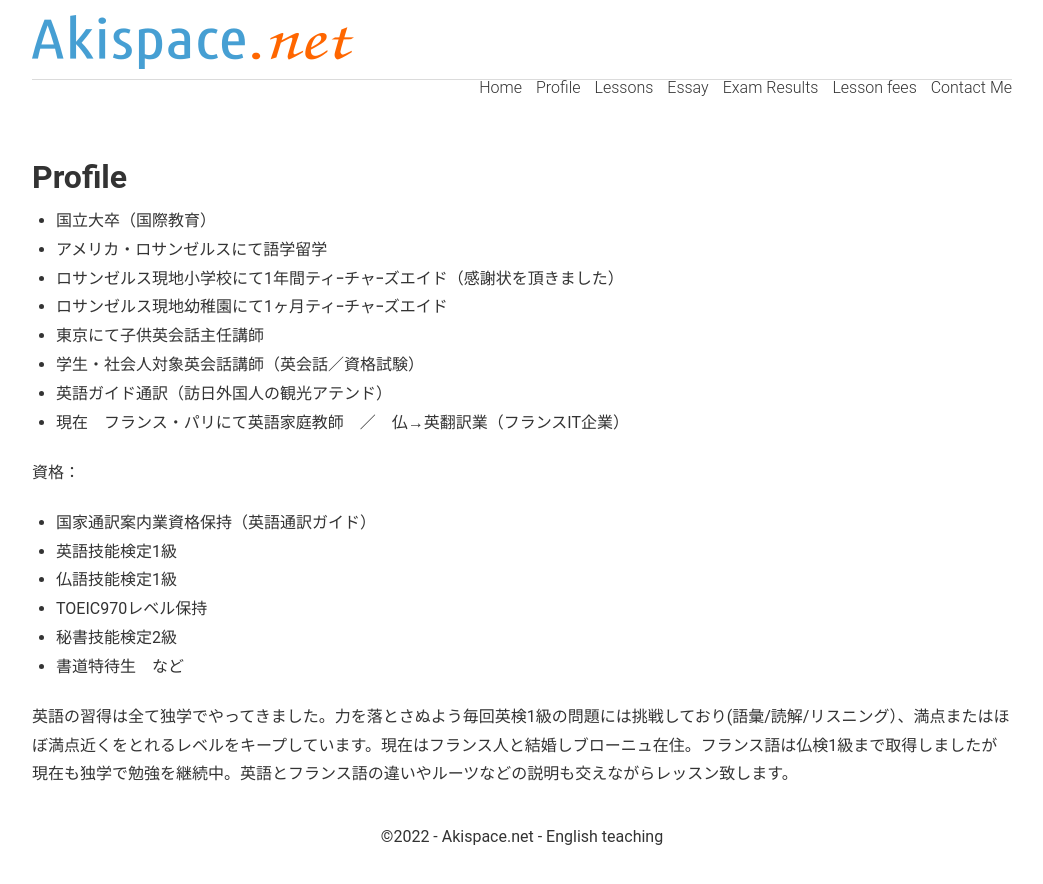
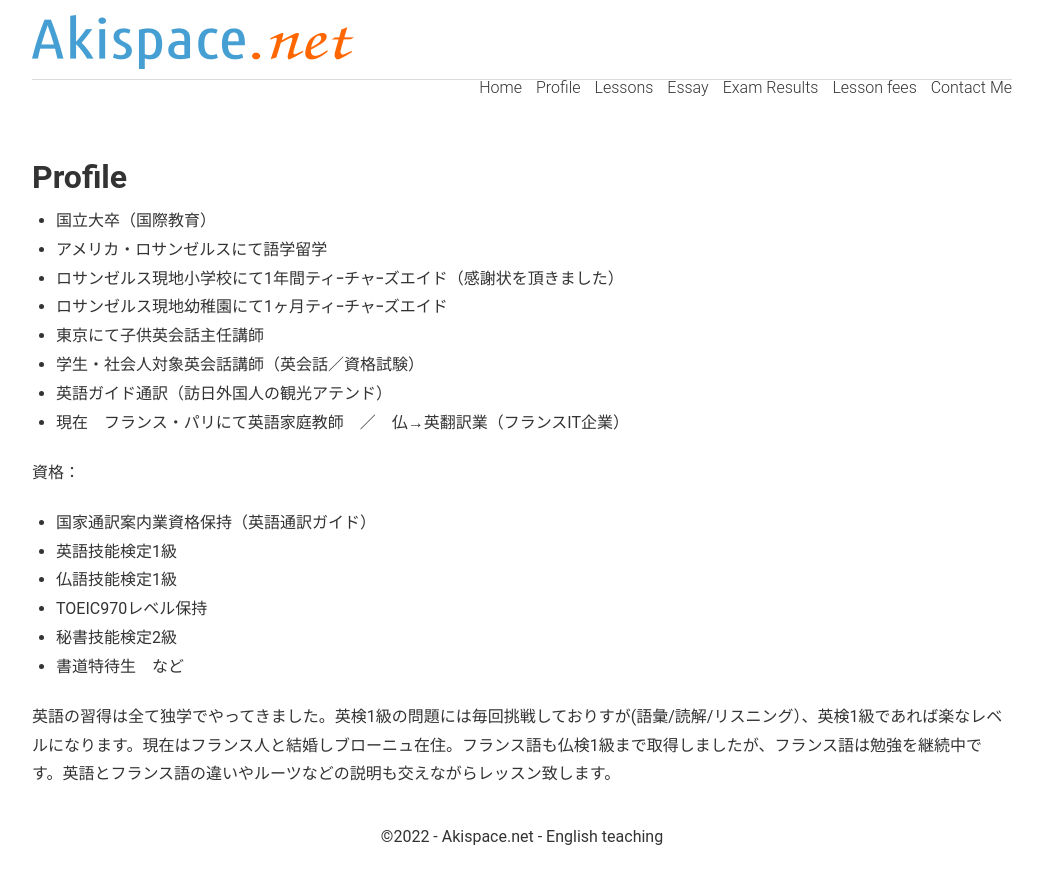
Before and after one commit to phocean/akispace, a Jekyll site: the page built from profile.md, in a window 1280 px wide. Shown: the top 884 px of the page, without its empty margins (118-1161 px from the left). Built offline with Jekyll 4.4.1, drawn with Linux system fonts in a browser that asks for light colours.

Commit message:
Update profile.md

```diff
--- a/profile.md
+++ b/profile.md
@@ -26,4 +26,4 @@ description: フランス、パリで探す英語家庭教師。英検1級/フ
 * 秘書技能検定2級
 * 書道特待生　など
 
-英語の習得は全て独学でやってきました。力を落とさぬよう毎回英検1級の問題には挑戦しており(語彙/読解/リスニング）、満点またはほぼ満点近くをとれるレベルをキープしています。現在はフランス人と結婚しブローニュ在住。フランス語は仏検1級まで取得しましたが現在も独学で勉強を継続中。英語とフランス語の違いやルーツなどの説明も交えながらレッスン致します。
+英語の習得は全て独学でやってきました。英検1級の問題には毎回挑戦しておりすが(語彙/読解/リスニング）、英検1級であれば楽なレベルになります。現在はフランス人と結婚しブローニュ在住。フランス語も仏検1級まで取得しましたが、フランス語は勉強を継続中です。英語とフランス語の違いやルーツなどの説明も交えながらレッスン致します。
```
